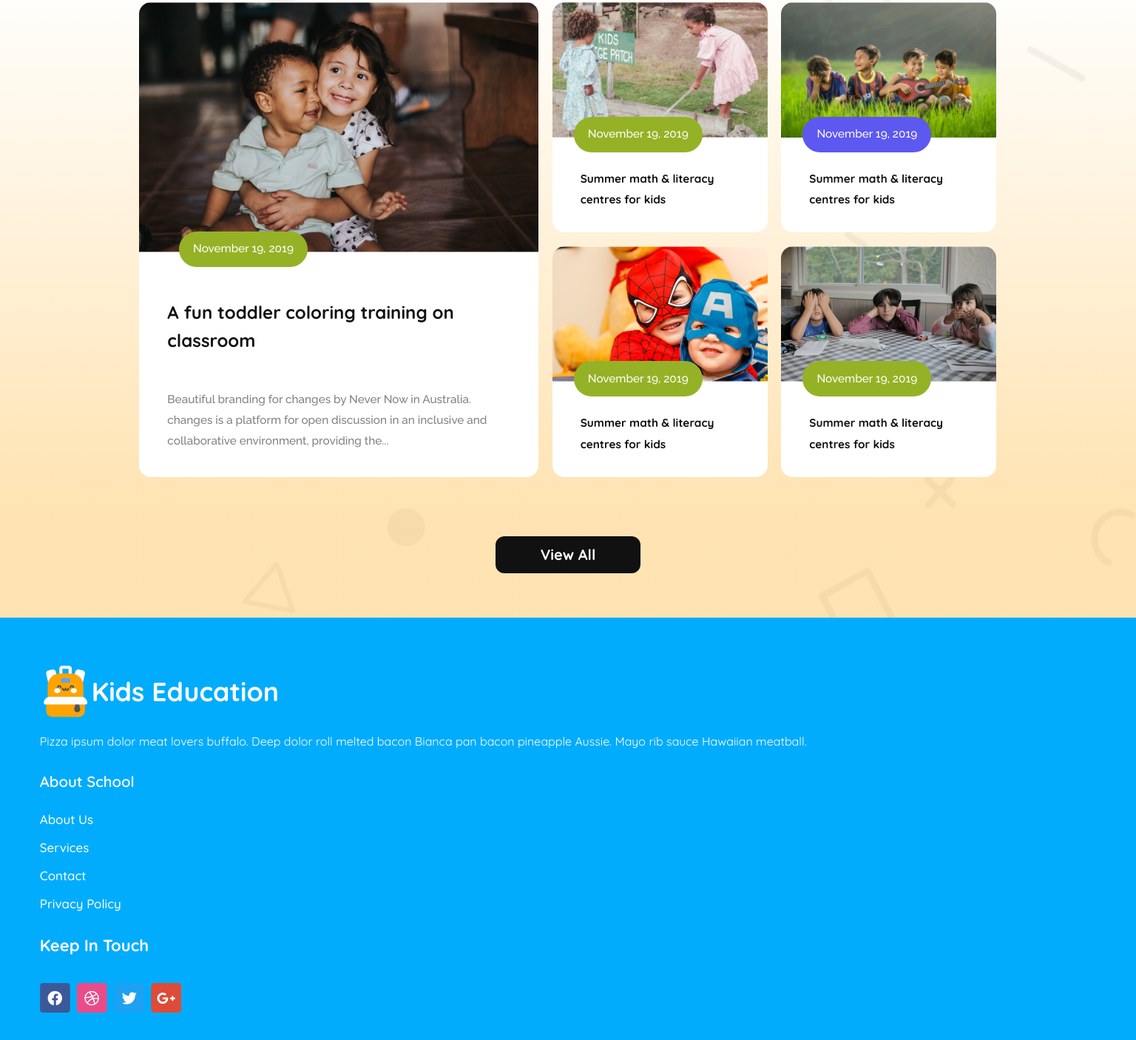
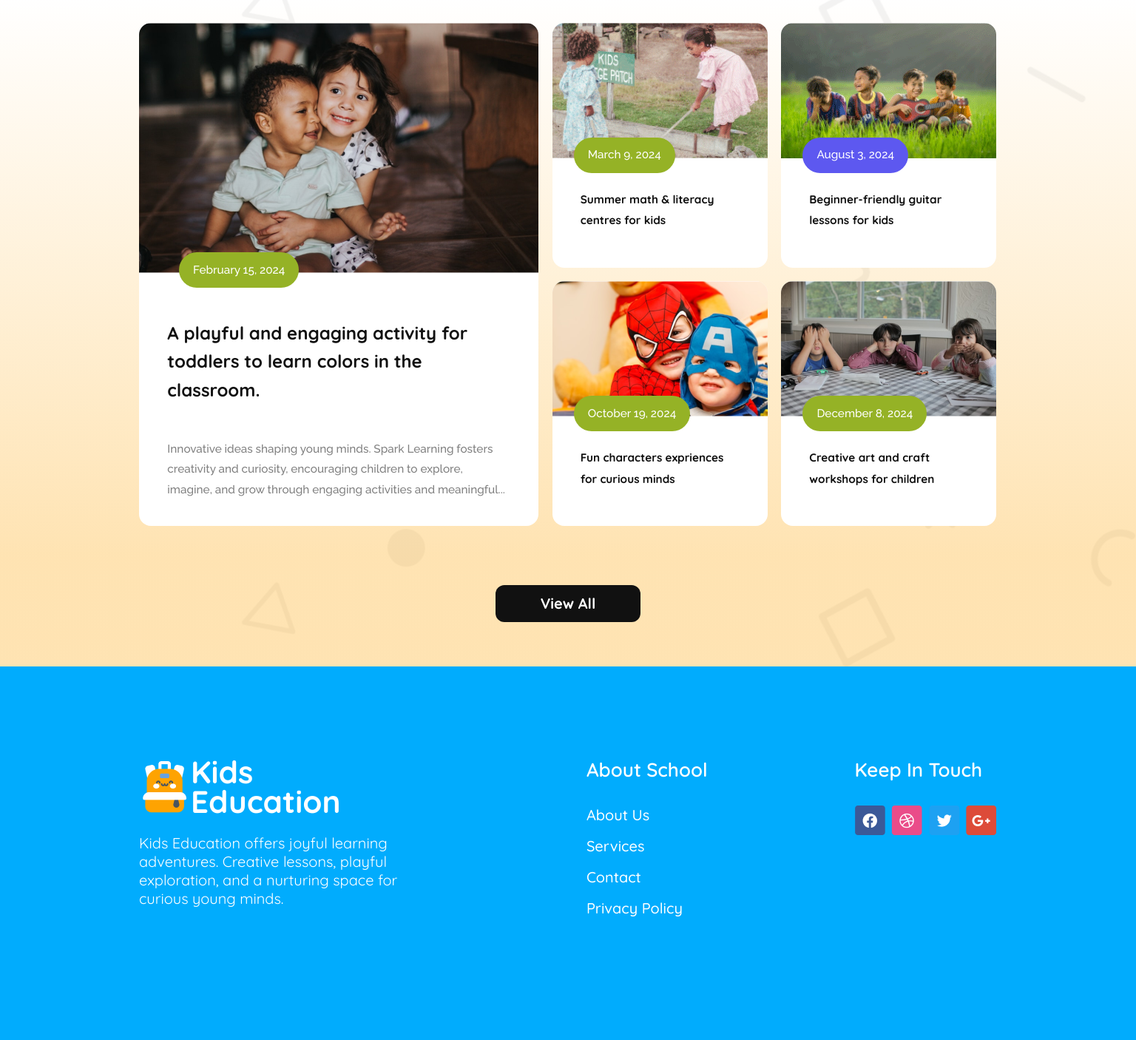
Before and after one commit to imran-khan-dev/KID-A-02-PH-20-1-25, a plain HTML site: page Index.html in a window 1536 px wide. Shown: the part 1674-3080 px from the top of the page at 74% size. Drawn offline with Linux system fonts and the light colour scheme.

Commit message:
all done

```diff
--- a/Index.html
+++ b/Index.html
@@ -54,25 +54,22 @@
                 <div class="card card-color-1">
                     <img src="assets/kinder.png" alt="kinder-3-6-years">
                     <h3>Kinder (3-6) Years</h3>
-                    <p>Cum sociis natoque penatibus et magnis
-                        dis parturient montes, nascetur ridiculus
-                        mu sdis parturient</p>
+                    <p>Discover a world of learning and creativity designed to inspire young minds and nurture their
+                        growth, fostering early skills for a bright future.</p>
                     <button>Read More</button>
                 </div>
                 <div class="card card-color-2">
                     <img src="assets/elementory.png" alt="elementary">
                     <h3>Elementary School</h3>
-                    <p>Cum sociis natoque penatibus et magnis
-                        dis parturient montes, nascetur ridiculus
-                        mu sdis parturient</p>
+                    <p>Empowering children with the fundamentals of education, critical thinking, and teamwork, setting
+                        the stage for lifelong success and confidence.</p>
                     <button>Read More</button>
                 </div>
                 <div class="card card-color-3">
                     <img src="assets/middle.png" alt="middle">
                     <h3>Middle (10-16) Years</h3>
-                    <p>Cum sociis natoque penatibus et magnis
-                        dis parturient montes, nascetur ridiculus
-                        mu sdis parturient</p>
+                    <p>Guiding students through formative years with a focus on academics, personal development, and
+                        preparing them for challenges ahead.</p>
                     <button>Read More</button>
                 </div>
             </div>
@@ -95,20 +92,20 @@
                 <div class="story story-1">
                     <div class="image-container">
                         <img src="assets/story-1.png" alt="story-1">
-                        <p class="story-date date-bg-olive">November 19, 2019</p>
+                        <p class="story-date date-bg-olive">February 15, 2024</p>
                     </div>
                     <div class="story-title-container">
-                        <h4 class="story-title">A fun toddler coloring training on
-                            classroom</h4>
-                        <p class="story-description">Beautiful branding for changes by Never Now in Australia.
-                            changes is a platform for open discussion in an inclusive and
-                            collaborative environment, providing the...</p>
+                        <h4 class="story-title">A playful and engaging activity for toddlers to learn colors in the
+                            classroom.</h4>
+                        <p class="story-description">Innovative ideas shaping young minds. Spark Learning
+                            fosters creativity and curiosity, encouraging children to explore, imagine, and grow through
+                            engaging activities and meaningful...</p>
                     </div>
                 </div>
                 <div class="story story-2">
                     <div class="image-container">
                         <img src="assets/story-2.png" alt="story-2">
-                        <p class="story-date date-bg-olive">November 19, 2019</p>
+                        <p class="story-date date-bg-olive">March 9, 2024</p>
                     </div>
                     <div class="story-title-container">
                         <h4 class="story-title">Summer math & literacy
@@ -119,55 +116,50 @@
                 <div class="story story-3">
                     <div class="image-container">
                         <img src="assets/story-3.png" alt="story-3">
-                        <p class="story-date date-bg-blue-violet">November 19, 2019</p>
+                        <p class="story-date date-bg-blue-violet">May 27, 2024</p>
                     </div>
                     <div class="story-title-container">
-                        <h4 class="story-title">Summer math & literacy
-                            centres for kids</h4>
+                        <h4 class="story-title">Singing and songwriting classes for children</h4>
                     </div>
 
                 </div>
                 <div class="story story-4">
                     <div class="image-container">
                         <img src="assets/story-3.png" alt="story-3">
-                        <p class="story-date date-bg-blue-violet">November 19, 2019</p>
+                        <p class="story-date date-bg-blue-violet">July 14, 2024</p>
                     </div>
                     <div class="story-title-container">
-                        <h4 class="story-title">Summer math & literacy
-                            centres for kids</h4>
+                        <h4 class="story-title">Interactive music and rhythm workshops</h4>
                     </div>
 
                 </div>
                 <div class="story story-5">
                     <div class="image-container">
                         <img src="assets/story-3.png" alt="story-3">
-                        <p class="story-date date-bg-blue-violet">November 19, 2019</p>
+                        <p class="story-date date-bg-blue-violet">August 3, 2024</p>
                     </div>
                     <div class="story-title-container">
-                        <h4 class="story-title">Summer math & literacy
-                            centres for kids</h4>
+                        <h4 class="story-title">Beginner-friendly guitar lessons for kids</h4>
                     </div>
 
                 </div>
                 <div class="story story-6">
                     <div class="image-container">
                         <img src="assets/story-4.png" alt="story-4">
-                        <p class="story-date date-bg-olive">November 19, 2019</p>
+                        <p class="story-date date-bg-olive">October 19, 2024</p>
                     </div>
                     <div class="story-title-container">
-                        <h4 class="story-title">Summer math & literacy
-                            centres for kids</h4>
+                        <h4 class="story-title">Fun characters expriences for curious minds</h4>
                     </div>
 
                 </div>
                 <div class="story story-7">
                     <div class="image-container">
                         <img src="assets/story-5.png" alt="story-5">
-                        <p class="story-date date-bg-olive">November 19, 2019</p>
+                        <p class="story-date date-bg-olive">December 8, 2024</p>
                     </div>
                     <div class="story-title-container">
-                        <h4 class="story-title">Summer math & literacy
-                            centres for kids</h4>
+                        <h4 class="story-title">Creative art and craft workshops for children</h4>
                     </div>
 
                 </div>
@@ -184,10 +176,10 @@
                     <img src="assets/footer-logo.png" alt="footer-logo">
                     <span>Kids Education</span>
                 </div>
-                <span class="footer-description">Pizza ipsum dolor meat lovers buffalo. Deep dolor roll melted bacon
-                    Bianca pan bacon pineapple
-                    Aussie. Mayo rib sauce Hawaiian meatball.</span>
+                <span class="footer-description">Kids Education offers joyful learning adventures. Creative lessons,
+                    playful exploration, and a nurturing space for curious young minds. </span>
             </div>
+            <div>
                 <h2>About School</h2>
                 <ul class="footer-menu">
                     <li><a href="/about">About Us</a></li>
@@ -195,6 +187,8 @@
                     <li><a href="/contact">Contact</a></li>
                     <li><a href="/privacy">Privacy Policy</a></li>
                 </ul>
+            </div>
+            <div>
                 <h2>Keep In Touch</h2>
                 <div class="socials">
                     <img src="assets/fb.png" alt="fb">
@@ -204,6 +198,8 @@
                 </div>
             </div>
 
+        </div>
+
     </footer>
 </body>
 
--- a/style.css
+++ b/style.css
@@ -796,8 +796,6 @@ img {
     }
 
     /* Stories section */
-
-
     .stories-container {
         width: 1160px;
     }
@@ -955,4 +953,55 @@ img {
     .stories button:hover {
         background: red;
     }
+
+    /* Footer Section */
+    .footer {
+        width: 100%;
+        background: var(--sky-blue);
+        padding-top: 7.68rem;
+        padding-bottom: 10.87rem;
+    }
+
+    .footer-container {
+        width: 1160px;
+        display: flex;
+        flex-direction: row;
+        align-items: start;
+        justify-content: space-between;
+    }
+
+    .footer-logo-content {
+        margin-bottom: 0;
+        width: 35%;
+    }
+
+    .footer-logo-name {
+        width: 60%;
+        margin-bottom: 1.423rem;
+    }
+
+    .footer-logo-name span {
+        font-size: 2.633rem;
+        font-weight: 700;
+        line-height: 2.5rem;
+    }
+
+    .footer-description {
+        font-size: 1.25rem;
+        font-weight: 400;
+    }
+
+    .footer-container h2:nth-of-type(1) {
+        font-size: 1.625rem;
+        margin-bottom: 2rem;
+    }
+
+    .footer-container h2:nth-of-type(2) {
+        font-size: 1.625rem;
+        margin-bottom: 2rem;
+    }
+
+    .footer-menu li a {
+        font-size: 1.25rem;
+    }
 }
```
Lines whose indentation alone changed are shown as unchanged.
